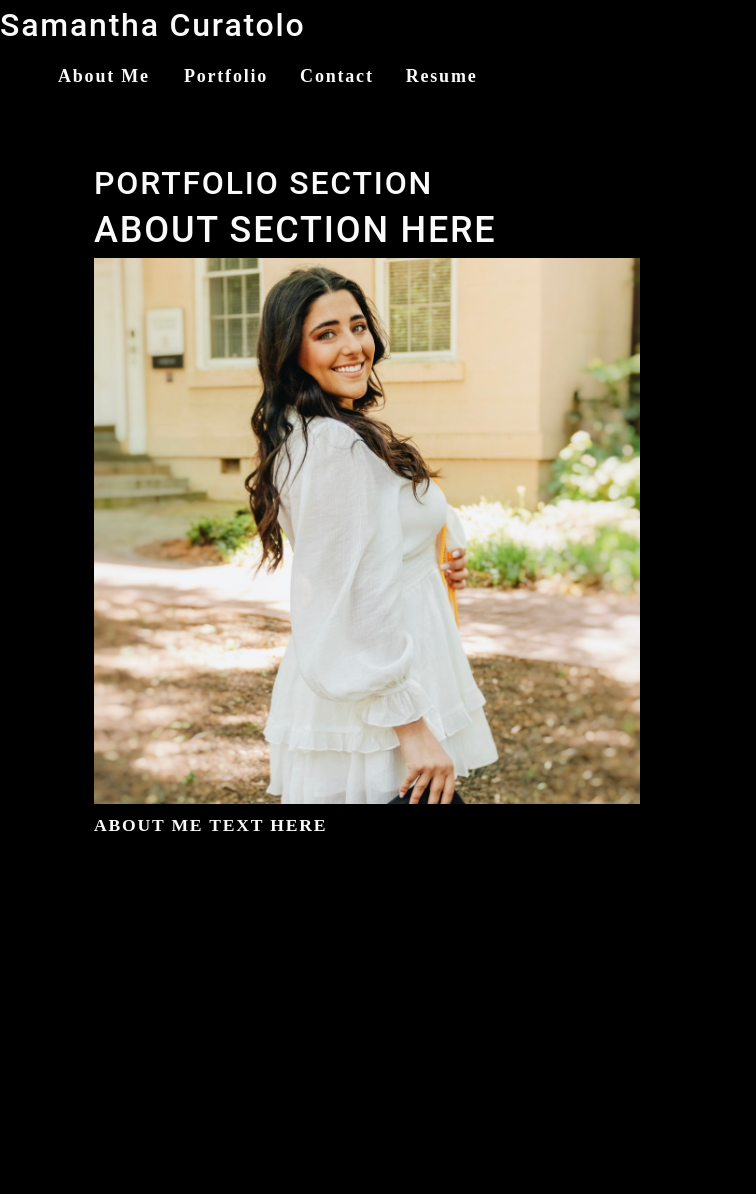
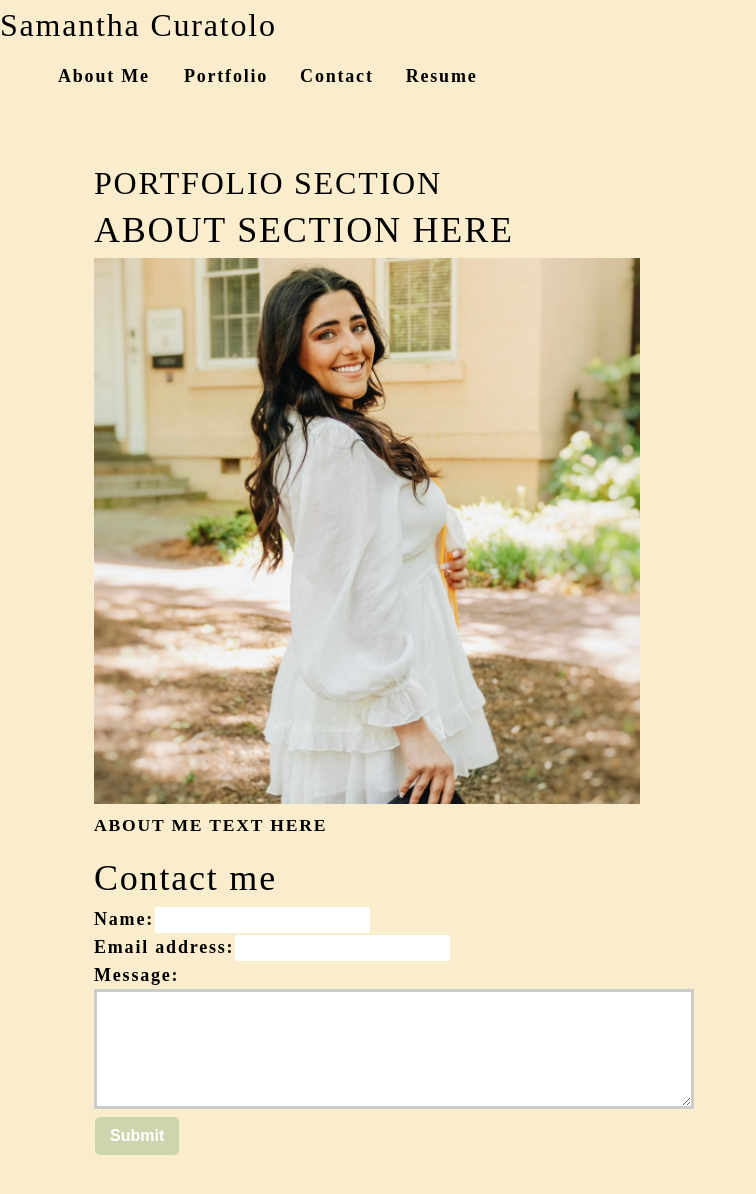
Before and after one commit to scuratolo26/react-portfolio, a React (Create React App) app: page / in a window 1280 px wide. Shown: the top 1194 px of the page, without its empty margins (0-756 px from the left). Before the commit the page ends 906 px from the top, so only its background shows below. Built offline with nearby package versions, Linux system fonts and the light colour scheme.

Commit message:
contact form

```diff
--- a/src/App.js
+++ b/src/App.js
@@ -1,5 +1,6 @@
 import React from 'react';
 import About from './components/About';
+import ContactForm from './components/Contact';
 import Nav from './components/Nav';
 import Portfolio from './components/Portfolio';
 
@@ -10,6 +11,7 @@
       <main>
         <Portfolio></Portfolio>
         <About></About>
+        <ContactForm></ContactForm>
       </main>
     </div>
   );
--- /dev/null
+++ b/src/components/Contact/index.js
@@ -0,0 +1,63 @@
+import React, { useState } from 'react';
+
+import { validateEmail } from '../../utils/helpers';
+
+function ContactForm() {
+    const [formState, setFormState] = useState({ name: '', email: '', message: '' });
+
+    const [errorMessage, setErrorMessage] = useState('');
+    const { name, email, message } = formState;
+
+    const handleSubmit = (e) => {
+        e.preventDefault();
+        if (!errorMessage) {
+            setFormState({ [e.target.name]: e.target.value });
+            console.log('Form', formState);
+        }
+    };
+
+    const handleChange = (e) => {
+        if (e.target.name === 'email') {
+            const isValid = validateEmail(e.target.value);
+            if (!isValid) {
+                setErrorMessage('Please enter a valid email!');
+            } else {
+                setErrorMessage('');
+            }
+        } else {
+            if (!e.target.value.length) {
+                setErrorMessage(`${e.target.name} is required.`);
+            } else {
+                setErrorMessage('');
+            }
+        }
+    };
+
+    return (
+        <section>
+            <h1 data-testid="h1tag">Contact me</h1>
+            <form id="contact-form" onSubmit={handleSubmit}>
+                <div>
+                    <label htmlFor="name">Name:</label>
+                    <input type="text" name="name" defaultValue={name} onBlur={handleChange} />
+                </div>
+                <div>
+                    <label htmlFor="email">Email address:</label>
+                    <input type="email" name="email" defaultValue={email} onBlur={handleChange} />
+                </div>
+                <div>
+                    <label htmlFor="message">Message:</label>
+                    <textarea name="message" rows="5" defaultValue={message} onBlur={handleChange} />
+                </div>
+                {errorMessage && (
+                    <div>
+                        <p className="error-text">{errorMessage}</p>
+                    </div>
+                )}
+                <button data-testid="button" type="submit">Submit</button>
+            </form>
+        </section>
+    );
+}
+
+export default ContactForm;
--- a/src/index.css
+++ b/src/index.css
@@ -5,12 +5,12 @@
   padding: 50px 30px;
 }
 :root {
-  --primary: #8c54ff;
-  --secondary: #F3A847;
-  --tertiary: #B12704;
-  --light: #fafafa;
-  --dark: #000000;
-  --darker: #111111;
+  --green1: #CCD5AE;
+  --green2: #FEFAE0;
+  --yellow: #FEFAE0;
+  --white: #fafafa;
+  --cream: #FAEDCD;
+  --cocoa: #D4A373;
   --error: rgb(228, 46, 1);
   --spacing-one: calc(1rem * 0.5);
   --spacing-two: calc(1rem);
@@ -34,10 +34,7 @@
   line-height: 1.5;
   font-size: 18px;
   letter-spacing: .1em;
-  background: var(--dark);
-  color: var(--light);
-  font-family: 'Poiret One', cursive;
-
+  background: var(--cream);
 }
 
 h1,
@@ -46,7 +43,6 @@
 h4,
 h5,
 h6 {
-  font-family: 'Roboto', sans-serif;
   font-weight: 500;
   margin: 5px 0;
   line-height: 1.25;
@@ -82,7 +78,6 @@
 }
 
 a {
-  color: var(--tertiary);
   text-decoration: none;
   font-weight: bold;
 }
@@ -92,11 +87,11 @@
 }
 
 header {
-  background: var(--dark);
+  background: var(--cream);
 }
 
 header a {
-  color: var(--light);
+  color: black;
 }
 
 button {
@@ -108,7 +103,7 @@
   outline: none;
   cursor: pointer;
   margin: 0 1px;
-  background-color: var(--secondary);
+  background-color: var(--green2);
 }
 
 button:hover {
@@ -135,14 +130,14 @@
 input {
   font-size: 1rem;
   padding: 0.25rem;
-  border: 1px solid var(--dark);
+  border: 1px solid var(--cream);
   outline: none;
   border-radius: 3px;
   transition: box-shadow 0.2s;
 }
 
 input:focus {
-  border: 1px solid var(--secondary);
+  border: 1px solid var(--green2);
   box-shadow: 0 0 .25rem rgba(0, 0, 0, .5);
 }
 
@@ -254,7 +249,7 @@
 }
 
 .modalContainer {
-	background: var(--darker);
+	background: var(--cocoa);
 	border-radius: 5px;
 	max-width: 100%;
 	margin: 50px auto;
@@ -269,7 +264,7 @@
 }
 
 button {
-	background: var(--primary);
+	background: var(--green1);
 	border: 0;
 	border-radius: 5px;
 	color: #fff;
@@ -282,7 +277,7 @@
 
 a {
 	border-radius: 5px;
-	color: var(--primary);
+	color: black;
 	font-weight: 600;
 	padding: 2px 4px;
 	margin-left: -2px;
@@ -291,5 +286,5 @@
 }
 
 .navActive {
-  color: var(--secondary);
+  color: var(--green2);
 }
```
Also changed, not shown: src/components/Footer/index.js (added), src/components/Resume/index.js (added), 1 other file (tests, documents, lock files or other folders).
